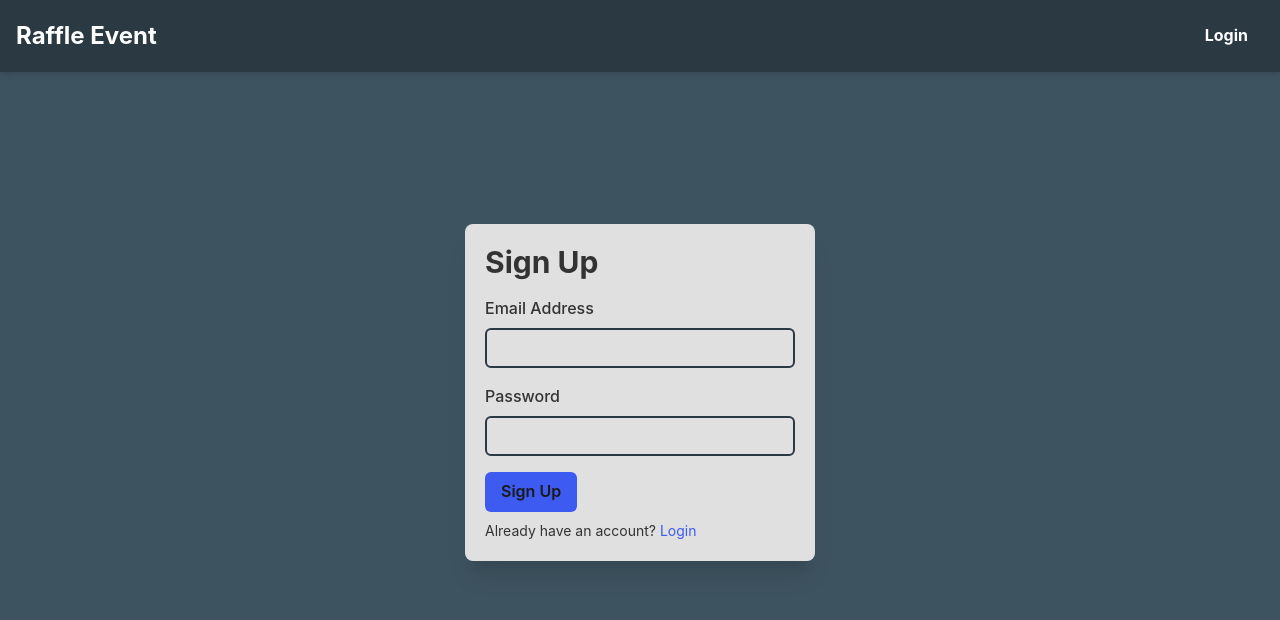
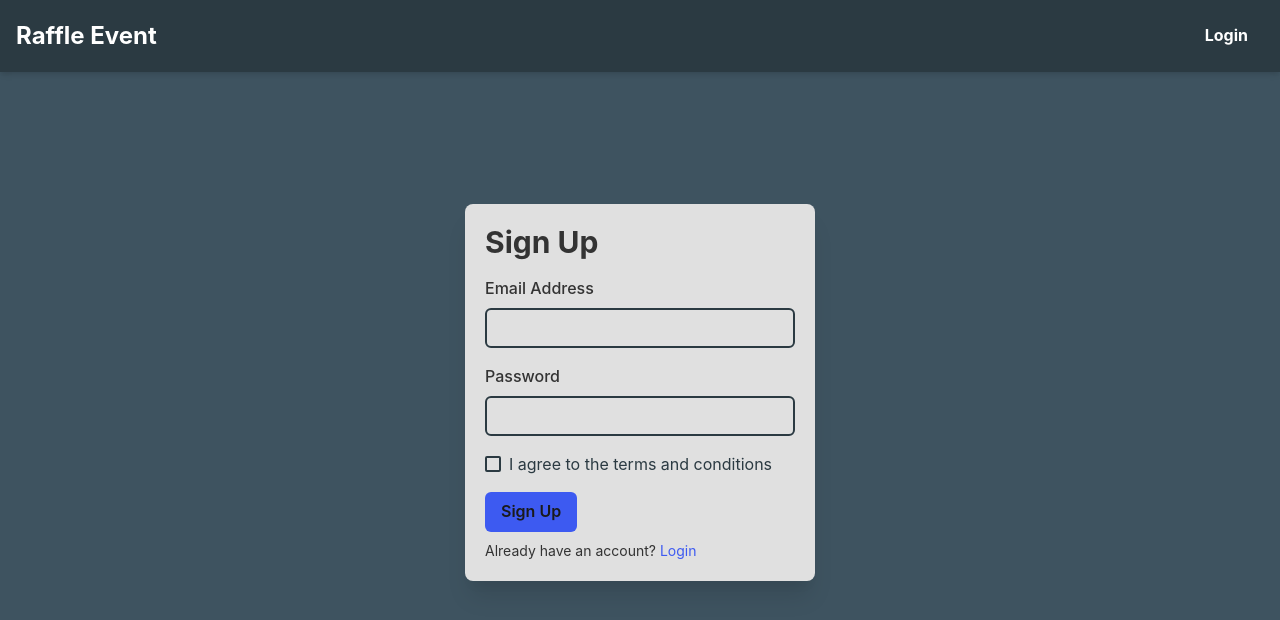
Before and after one commit to airellbachtiar/RaffleShopping-Frontend, a React (Create React App) app: page /Signup in a window 1280 px wide. Shown: the top 620 px of the page. Built offline with nearby package versions, Linux system fonts and the light colour scheme; no server answers.

Commit message:
Added terms and conditions agreement before sign up

```diff
--- a/src/pages/CustomerSignup.js
+++ b/src/pages/CustomerSignup.js
@@ -6,10 +6,20 @@ import {
     FormControl,
     FormLabel,
     Input,
+    Checkbox,
     Center,
     Heading,
     Text,
     Link as ChakraLink,
+    Modal,
+    ModalOverlay,
+    ModalContent,
+    ModalHeader,
+    ModalCloseButton,
+    ModalBody,
+    ModalFooter,
+    useDisclosure,
+    Flex,
 } from "@chakra-ui/react";
 import { useNavigate, Link } from "react-router-dom";
 import DOMPurify from "dompurify";
@@ -18,10 +28,13 @@ function SignUp() {
 
     let navigate = useNavigate();
 
+    const { isOpen, onOpen, onClose } = useDisclosure();
+
     const [signupForm, setSignupForm] = useState({
         email: "",
         password: ""
     });
+    const [isChecked, setIsChecked] = useState(false);
     const [errorMessage, setErrorMessage] = useState("");
 
     const onChangeSignupForm = (e) => {
@@ -31,9 +44,18 @@ function SignUp() {
         })
     }
 
+    const handleCheckboxChange = () => {
+        setIsChecked(!isChecked);
+    };
+
     const handleSubmit = (e) => {
 
         e.preventDefault();
+
+        if (!isChecked) {
+            setErrorMessage("Please agree to the terms and conditions.");
+            return;
+        }
 
         var data = JSON.stringify({
             "email": DOMPurify.sanitize(signupForm.email),
@@ -92,6 +114,34 @@ function SignUp() {
                             borderWidth={2}
                         />
                     </FormControl>
+                    <FormControl mt={4}>
+                        <Flex align="center" mt={4}>
+                            <Checkbox
+                                borderColor="primary.main"
+                                isChecked={isChecked}
+                                onChange={handleCheckboxChange}
+                            >
+                            </Checkbox>
+                            <ChakraLink onClick={onOpen} color="primary.main" ml={2}>
+                                I agree to the terms and conditions
+                            </ChakraLink>
+                        </Flex>
+                        <Modal isOpen={isOpen} onClose={onClose}>
+                            <ModalOverlay />
+                            <ModalContent>
+                                <ModalHeader>Terms and Conditions</ModalHeader>
+                                <ModalCloseButton />
+                                <ModalBody>
+                                    I accept that my data will be saved and used for the purpose of this raffle.
+                                </ModalBody>
+                                <ModalFooter>
+                                    <Button borderColor="primary.main" onClick={onClose}>
+                                        Close
+                                    </Button>
+                                </ModalFooter>
+                            </ModalContent>
+                        </Modal>
+                    </FormControl>
                     {errorMessage && <Text color="red">{errorMessage}</Text>}
                     <Button
                         backgroundColor="accent.main"
```
